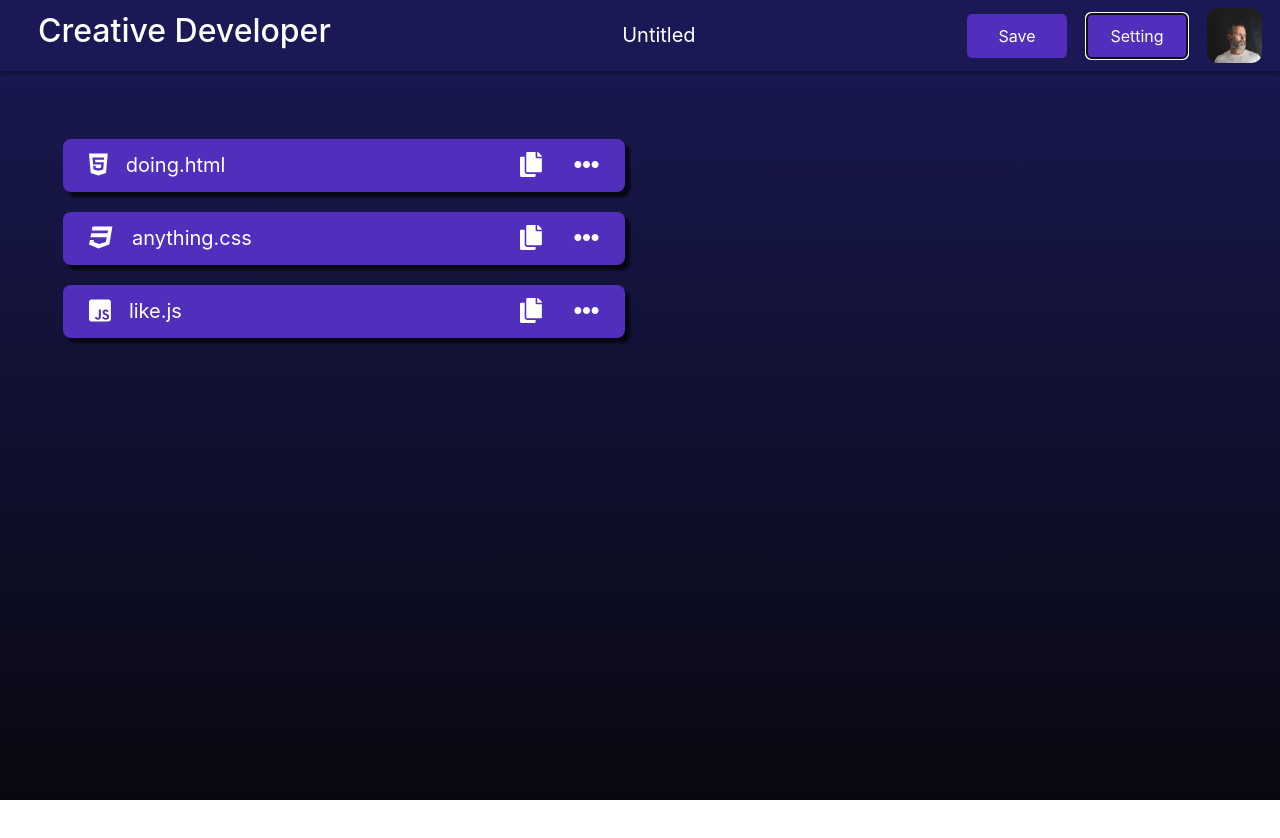
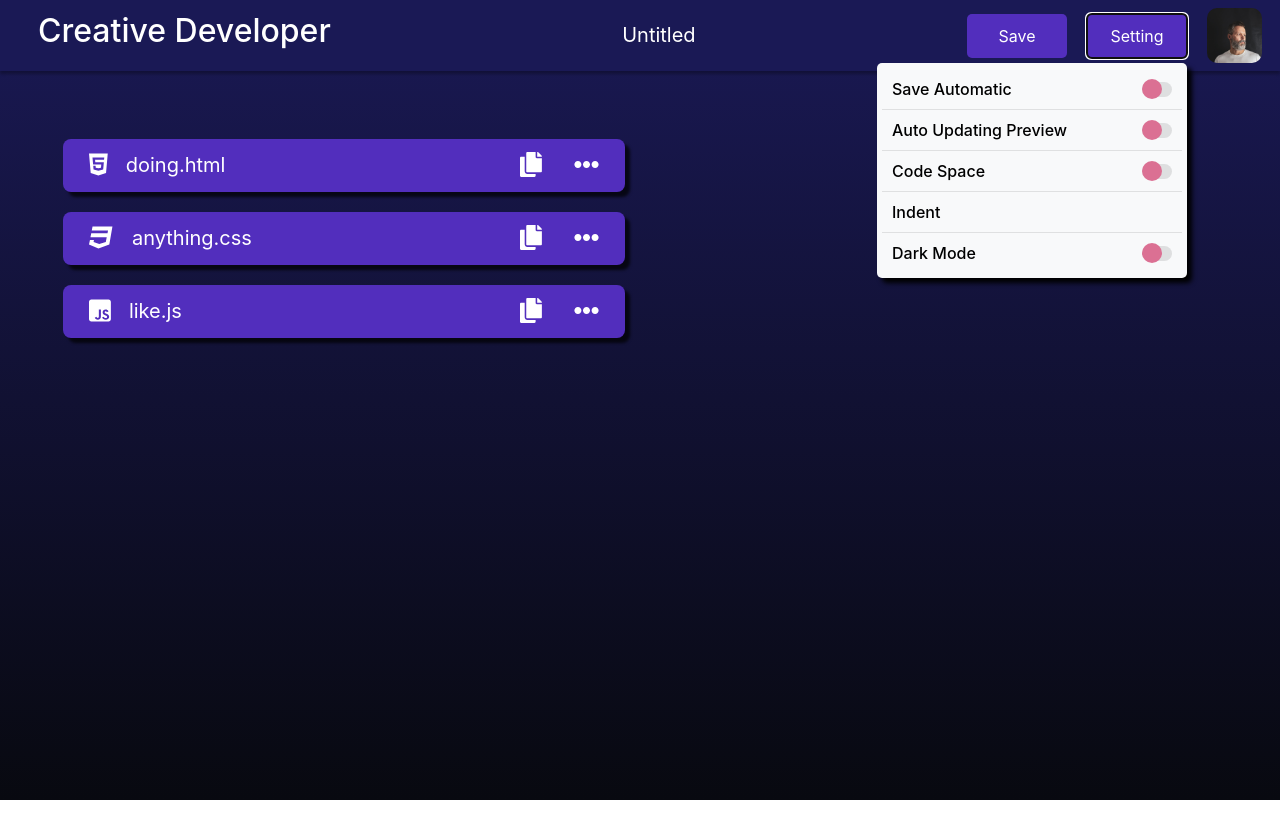
Before and after one commit to Bhavesh588/creativedesigner, a React (Create React App) app: page / in a window 1280 px wide. Both pictures are taken after a click on the button "Setting". Shown: the top 838 px of the page. Built offline with nearby package versions, Linux system fonts and the light colour scheme.

Commit message:
Dropdown design

```diff
--- a/src/Components/Button/Button.js
+++ b/src/Components/Button/Button.js
@@ -7,7 +7,9 @@ const Button = ({ children, ...props }) => {
         <div className='button'>
             {
                 props.type === 'buttontxt'
-                ? <button className='button_btn_txt'>{children}</button>
+                ? props.name === 'Settings'
+                    ? <button className='button_btn_txt' onClick={() => props.setToggleDrop(!props.toggleDrop)}>{children}</button>
+                    : <button className='button_btn_txt'>{children}</button>
                 : <button className='button_btn_pic'>{children}</button>
             }
         </div>
--- /dev/null
+++ b/src/Components/Dropdown/Dropdown.js
@@ -0,0 +1,39 @@
+import React, { useState } from 'react';
+import Toggle from '../Toggle/Toggle';
+
+import './Dropdown.scss'
+
+function Dropdown() {
+
+    const [saveAuto, setSaveAuto] = useState(false)
+    const [autoPre, setAutoPre] = useState(false)
+    const [codeSpace, setCodeSpace] = useState(false)
+    // const [indent, setIndent] = useState('')
+    const [mode, setMode] = useState(false)
+
+    return (
+        <div className='dropdownlist bg-light'>
+            <div className='item_box'>
+                <div className='item_txt'>Save Automatic</div>
+                <Toggle value={saveAuto} setvalue={setSaveAuto} />
+            </div>
+            <div className='item_box'>
+                <div className='item_txt'>Auto Updating Preview</div>
+                <Toggle value={autoPre} setvalue={setAutoPre} />
+            </div>
+            <div className='item_box'>
+                <div className='item_txt'>Code Space</div>
+                <Toggle value={codeSpace} setvalue={setCodeSpace} />
+            </div>
+            <div className='item_box'>
+                <div className='item_txt'>Indent</div>
+            </div>
+            <div className='item_box'>
+                <div className='item_txt'>Dark Mode</div>
+                <Toggle value={mode} setvalue={setMode} />
+            </div>
+        </div>
+    );
+}
+
+export default Dropdown;
--- /dev/null
+++ b/src/Components/Dropdown/Dropdown.scss
@@ -0,0 +1,33 @@
+.dropdownlist {
+    position: absolute;
+    right: 10px;
+    height: auto;
+    border-radius: 5px;
+    padding: 5px;
+    color: black;
+    box-shadow: 5px 5px 5px;
+    z-index: 1;
+
+    .item_box {
+        width: 300px;
+        padding: 8px 10px;
+        display: flex;
+        align-items: center;
+        justify-content: space-between;
+        border-top: 1px solid rgba($color: #000000, $alpha: 0.1);
+
+        &:first-child {
+            border-top: 1px solid rgba($color: #000000, $alpha: 0);
+        }
+
+        .item_txt {
+            color: black;
+            font-weight: 500;
+        }
+
+        // &:hover {
+        //     background-color: rgba($color: #000000, $alpha: 0.1);
+        //     cursor: pointer;
+        // }
+    }
+}
--- a/src/Components/Navigationbar/Navigationbar.js
+++ b/src/Components/Navigationbar/Navigationbar.js
@@ -4,10 +4,12 @@ import './Navigationbar.scss'
 
 import Button from '../Button/Button';
 import Inputbox from '../Inputbox/Inputbox';
+import Dropdown from '../Dropdown/Dropdown';
 
 function Navigationbar() {
 
     const [filename, setFileName] = useState('Untitled')
+    const [toggleDrop, setToggleDrop] = useState(false)
 
     const onChange = (e) => {
         setFileName(e.target.value)
@@ -41,8 +43,15 @@ function Navigationbar() {
             </div>
             {/* Profile */}
             <div className='profile'>
-                <Button type='buttontxt'>Save</Button>
-                <Button type='buttontxt'>Setting</Button>
+                <Button type='buttontxt' name="Save">Save</Button>
+                <div style={{ position: 'relative' }}>
+                    <Button type='buttontxt' name="Settings" setToggleDrop={setToggleDrop} toggleDrop={toggleDrop}>Setting</Button>
+                    {
+                        toggleDrop
+                        ? <Dropdown />
+                        : null
+                    }
+                </div>
                 <Button type='buttonpic'>
                     <img src={require('../../assets/profile_pic.jpg')} alt='Profile' className='profilepic' />
                 </Button>
--- /dev/null
+++ b/src/Components/Toggle/Toggle.js
@@ -0,0 +1,15 @@
+import React from 'react';
+
+import './Toggle.scss'
+
+function Toggle({ value, setvalue }) {
+
+    return (
+        <div className='toggle_btn' onClick={() => setvalue(!value)} style={{ justifyContent: value ? 'flex-end' : 'flex-start' }}>
+        {/* // <div className='toggle_btn' onClick={() => setvalue(!value)}> */}
+            <div className='toggle_circle' style={{ backgroundColor: value ? '#522ebd' : 'palevioletred' }}></div>
+        </div>
+    );
+}
+
+export default Toggle;
--- /dev/null
+++ b/src/Components/Toggle/Toggle.scss
@@ -0,0 +1,17 @@
+@import '../../responsive/variables';
+
+.toggle_btn {
+    width: 30px;
+    height: 15px;
+    border-radius: 10px;
+    background-color: rgba($color: #000000, $alpha: 0.1);
+    display: flex;
+    align-items: center;
+
+    .toggle_circle {
+        width: 20px;
+        height: 20px;
+        border-radius: 10px;
+        transition: 0.3s ease-in-out;
+    }
+}
```
